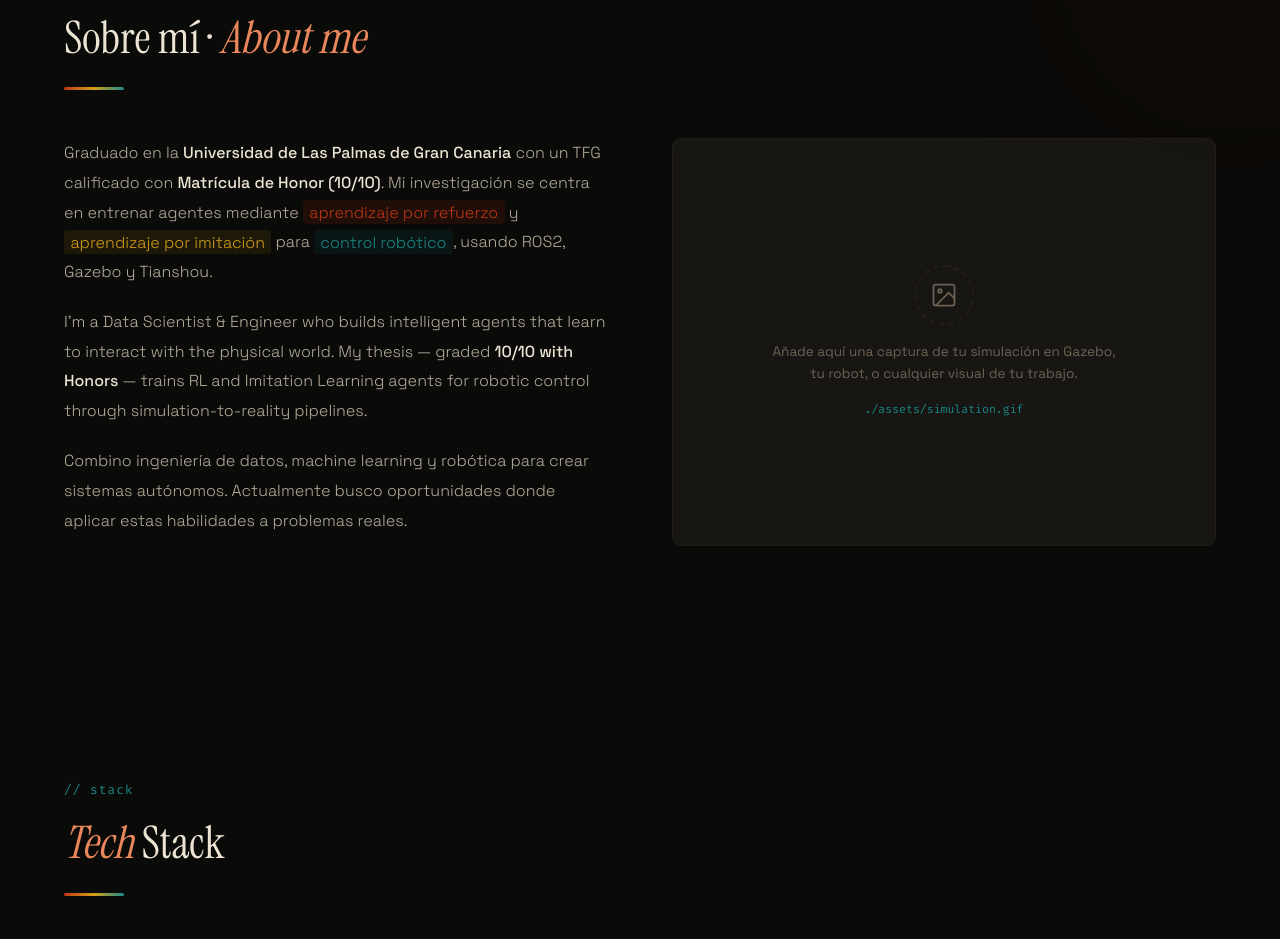
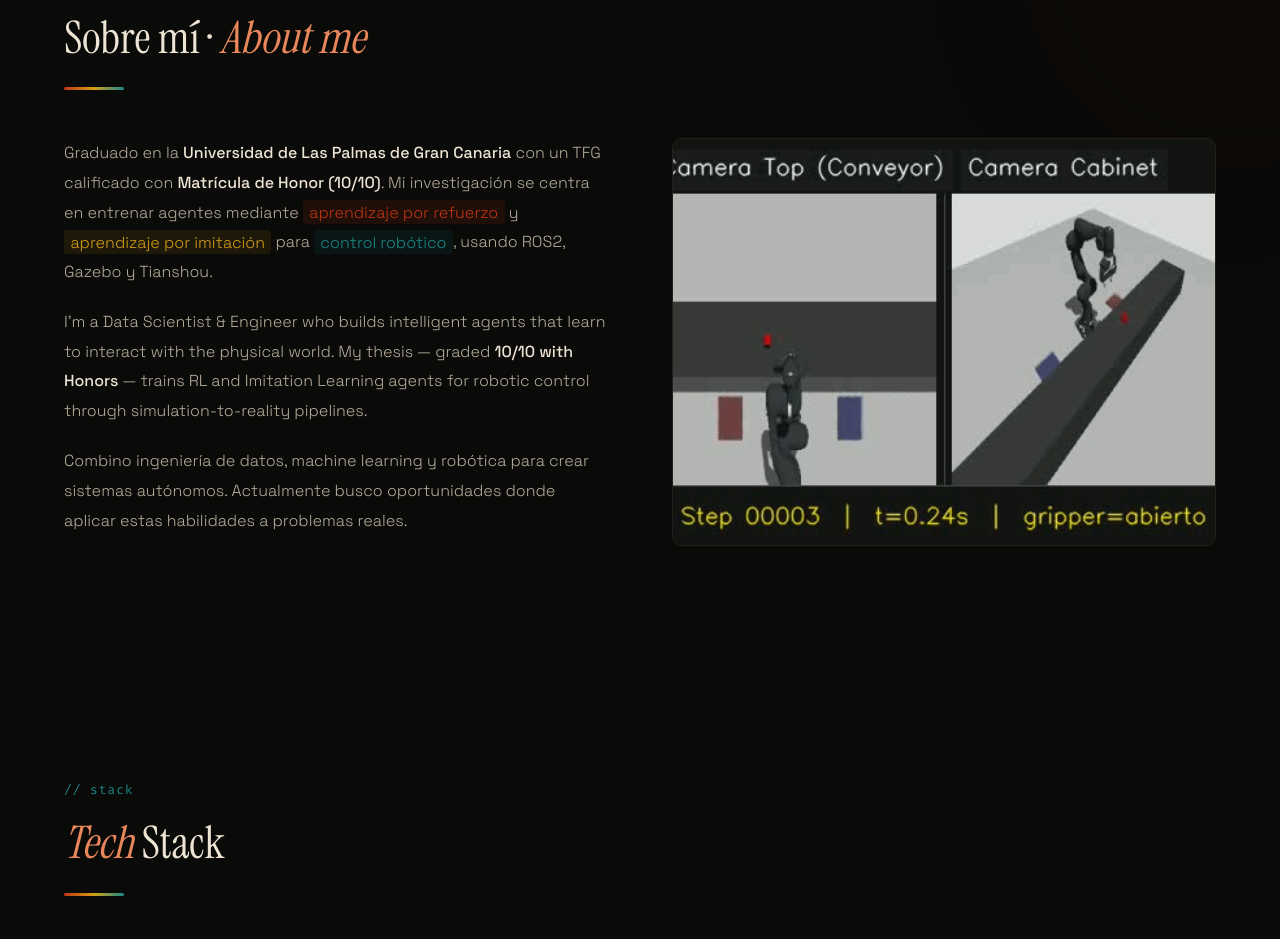
Before and after one commit to BeepBoopVictor/BeepBoopVictor.github.io, a plain HTML site: page index.html in a window 1280 px wide. Shown: the part 989-1928 px from the top of the page. Drawn offline with Linux system fonts and the light colour scheme.

Commit message:
Update index.html

```diff
--- a/index.html
+++ b/index.html
@@ -784,7 +784,7 @@
       </div>
       <div class="about-visual reveal reveal-delay-1">
         <!-- Pon aquí una imagen de tu simulación, tu robot, o tu trabajo -->
-        <!-- <img src="./assets/simulation.png" alt="Simulación robótica en Gazebo" /> -->
+        <img src="./assets/simulation.gif" alt="Simulación robótica en Gazebo" />
         <!-- <span class="about-visual-caption">Agente RL entrenando en Gazebo · Sim-to-real transfer</span> -->
         <div class="about-visual-placeholder">
           <div class="visual-icon">
```
